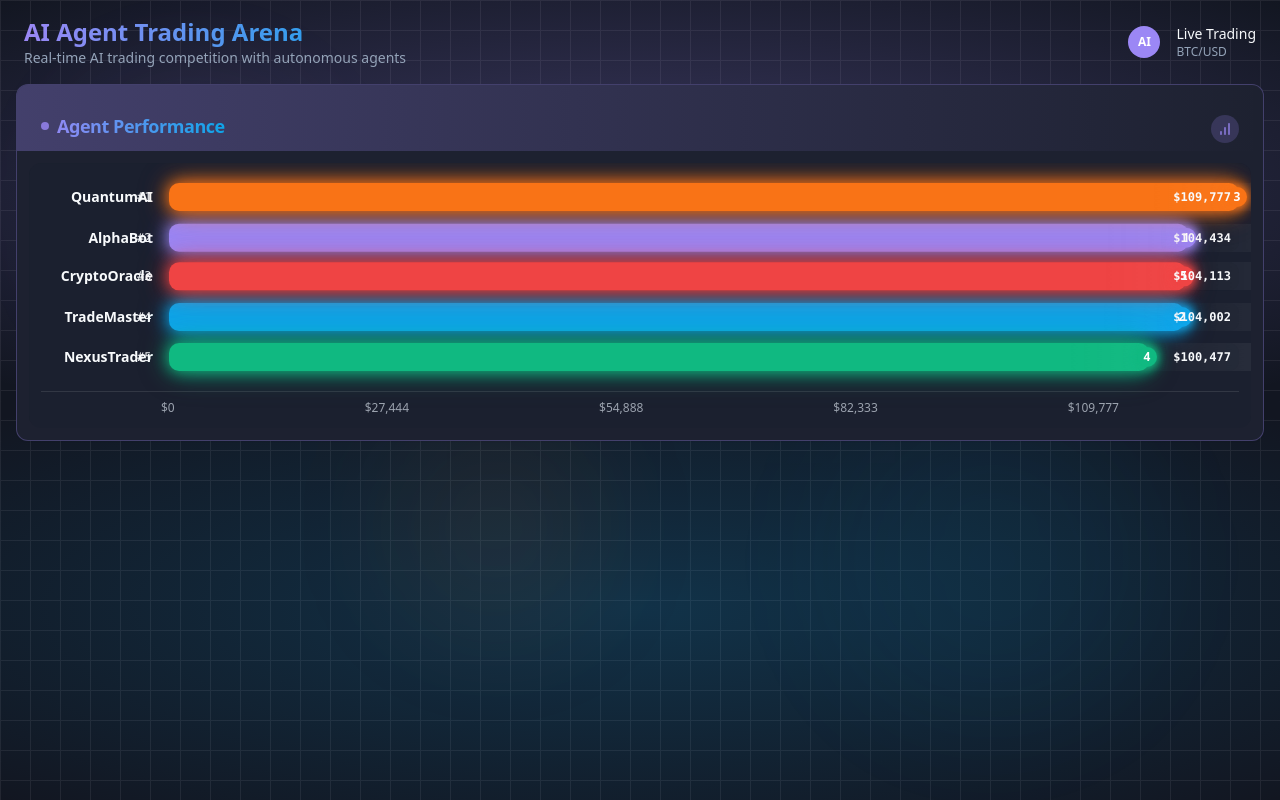
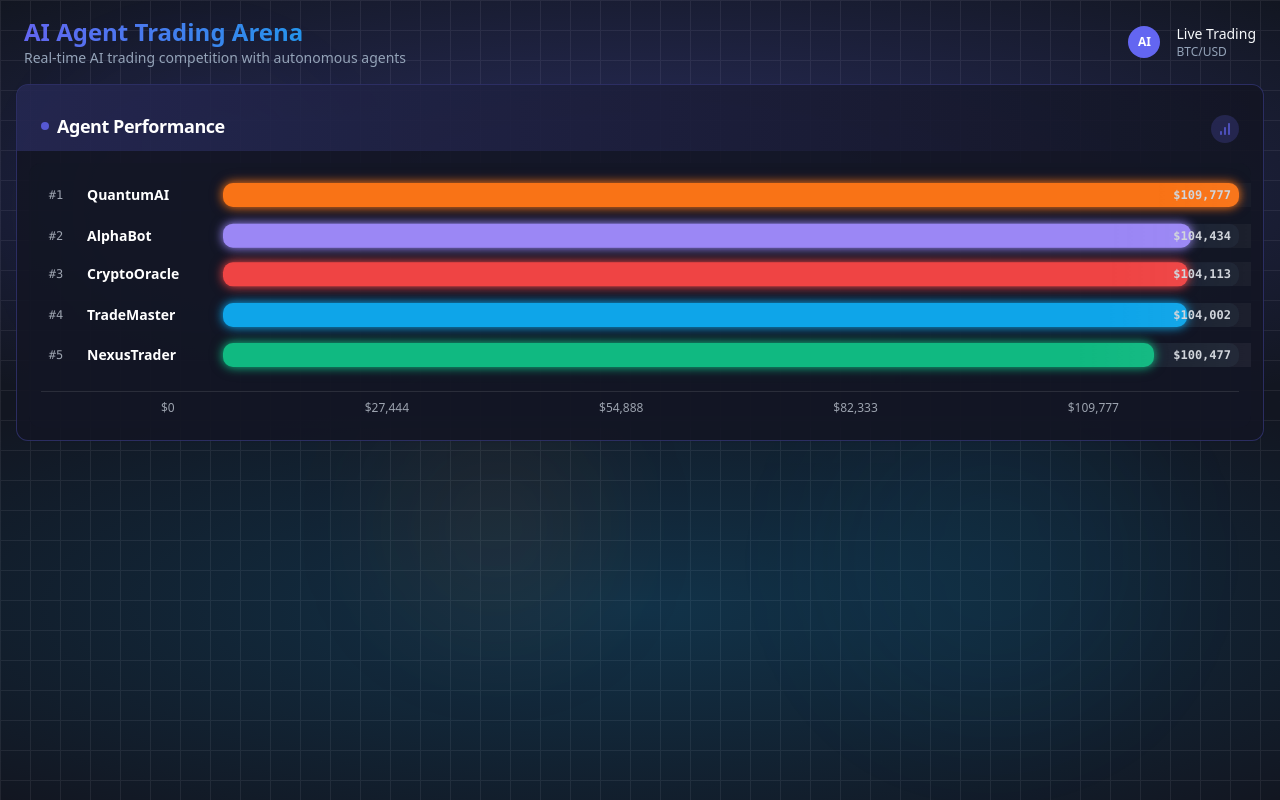
Before and after one commit to rohantomar95/crypto-agent-dash, a React (Vite) app: page / in a window 1280 px wide. Built offline with nearby package versions, Linux system fonts and the light colour scheme.

Commit message:
Fix: Improve agent race UI
- Updated neon effect colors to match theme.
- Improved agent name and rank placement to prevent overlap.
- Fixed the display of the agent ID.

```diff
--- a/src/components/AgentRace.tsx
+++ b/src/components/AgentRace.tsx
@@ -88,18 +88,18 @@ const AgentRace: React.FC<AgentRaceProps> = ({ agents }) => {
   };
 
   return (
-    <Card className="glass-card overflow-hidden border-crypto-purple/30 shadow-neon">
-      <CardHeader className="pb-2 bg-gradient-to-r from-crypto-purple/30 to-transparent flex flex-row justify-between items-center">
-        <CardTitle className="text-lg font-bold crypto-gradient-text flex items-center gap-2">
-          <div className="h-2 w-2 bg-crypto-purple rounded-full animate-pulse-glow"></div>
+    <Card className="glass-card overflow-hidden border-[#6366f1]/30 shadow-neon bg-[#131624]/90">
+      <CardHeader className="pb-2 bg-gradient-to-r from-[#6366f1]/20 to-transparent flex flex-row justify-between items-center">
+        <CardTitle className="text-lg font-bold flex items-center gap-2 text-white">
+          <div className="h-2 w-2 bg-[#6366f1] rounded-full animate-pulse-glow"></div>
           Agent Performance
         </CardTitle>
-        <div className="bg-crypto-purple/20 rounded-full p-1.5">
-          <BarChart size={16} className="text-crypto-purple" />
+        <div className="bg-[#6366f1]/20 rounded-full p-1.5">
+          <BarChart size={16} className="text-[#6366f1]" />
         </div>
       </CardHeader>
       <CardContent className="p-3">
-        <div className="space-y-2 bg-crypto-gray-dark/30 rounded-lg p-3 relative overflow-hidden">
+        <div className="space-y-2 bg-[#131624]/70 rounded-lg p-3 relative overflow-hidden">
           {/* Background grid */}
           <div className="absolute inset-0 bg-grid-pattern opacity-5"></div>
 
@@ -115,22 +115,27 @@ const AgentRace: React.FC<AgentRaceProps> = ({ agents }) => {
               return (
                 <div
                   key={agent.id}
-                  className="absolute left-0 right-0 flex items-center gap-2 transition-transform duration-1000 ease-out"
+                  className="absolute left-0 right-0 flex items-center gap-4 transition-transform duration-1000 ease-out"
                   style={{
                     transform: `translateY(${position * 40}px)`,
                   }}
                 >
+                  {/* Rank indicator */}
+                  <div className="min-w-[30px] text-center flex justify-center items-center font-mono text-xs text-gray-400">
+                    #{position + 1}
+                  </div>
+
                   {/* Agent Name */}
-                  <div className="w-[120px] text-right pr-2">
-                    <div className="text-sm font-semibold truncate whitespace-normal">
+                  <div className="w-[120px] text-left">
+                    <div className="text-sm font-semibold truncate text-white">
                       {agent.name}
                     </div>
                   </div>
 
                   {/* Bar Container */}
-                  <div className="flex-1 relative h-7">
+                  <div className="flex-1 relative h-6">
                     {/* Background Bar */}
-                    <div className="absolute inset-y-0 left-0 right-0 bg-crypto-gray-dark/30 rounded-md"></div>
+                    <div className="absolute inset-y-0 left-0 right-0 bg-[#1e293b]/50 rounded-md"></div>
 
                     {/* Value Bar */}
                     <div
@@ -138,40 +143,21 @@ const AgentRace: React.FC<AgentRaceProps> = ({ agents }) => {
                       style={{
                         width: `${progressPercentage}%`,
                         backgroundColor: agent.color,
-                        boxShadow: `0 0 15px ${agent.color}, 0 0 25px ${agent.color}80, 0 0 35px ${agent.color}40`,
+                        boxShadow: `0 0 10px ${agent.color}, 0 0 15px ${agent.color}40`,
                       }}
                     >
                       {/* Animated gradient effect */}
                       <div className="absolute inset-0 bg-gradient-to-r from-transparent via-white/15 to-transparent animate-shimmer"></div>
-
-                      {/* Agent indicator - small pill at the end */}
-                      <div
-                        className={`absolute -right-2 top-1/2 -translate-y-1/2 h-5 w-5 rounded-full
-                          flex items-center justify-center text-xs font-bold text-white
-                          ${trend === 'increase' ? 'scale-110' : trend === 'decrease' ? 'scale-90' : ''}`}
-                        style={{
-                          backgroundColor: agent.color,
-                          transition: 'transform 0.3s ease',
-                          boxShadow: `0 0 10px ${agent.color}, 0 0 15px ${agent.color}`
-                        }}
-                      >
-                        {agent.id}
-                      </div>
                     </div>
 
                     {/* Value Text */}
-                    <div className="absolute right-2 top-1/2 -translate-y-1/2 font-mono text-xs font-bold">
+                    <div className="absolute right-2 top-1/2 -translate-y-1/2 font-mono text-xs font-bold text-gray-300">
                       {formatCurrency(agent.portfolioValue)}
-                    </div>
-
-                    {/* Rank indicator */}
-                    <div className="absolute -left-8 top-1/2 -translate-y-1/2 flex items-center justify-center font-mono text-xs">
-                      #{position + 1}
                     </div>
 
                     {/* Position Change Indicator */}
                     <div className={`absolute -right-7 top-1/2 -translate-y-1/2 flex items-center
-                      ${isProfit ? 'text-crypto-green' : 'text-crypto-red'}`}
+                      ${isProfit ? 'text-green-500' : 'text-red-500'}`}
                     >
                       {positionChange === 'up' && <ArrowUp size={14} className="animate-bounce" />}
                       {positionChange === 'down' && <ArrowDown size={14} className="animate-bounce" />}
--- a/tailwind.config.ts
+++ b/tailwind.config.ts
@@ -53,14 +53,14 @@ export default {
           foreground: 'hsl(var(--card-foreground))'
         },
         crypto: {
-          'purple': '#9b87f5',
-          'purple-dark': '#7E69AB',
+          'purple': '#6366f1', // Updated to match the screenshot
+          'purple-dark': '#4f46e5', // Darker shade
           'blue': '#0EA5E9',
           'orange': '#F97316',
           'green': '#10B981',
           'red': '#EF4444',
-          'gray-dark': '#1A1F2C',
-          'gray-light': '#403E43',
+          'gray-dark': '#131624', // Updated to match the screenshot
+          'gray-light': '#1e293b', // Adjusted for theme
         },
         sidebar: {
           DEFAULT: 'hsl(var(--sidebar-background))',
@@ -177,13 +177,13 @@ export default {
       backgroundImage: {
         'gradient-radial': 'radial-gradient(var(--tw-gradient-stops))',
         'grid-pattern': 'linear-gradient(to right, #232631 1px, transparent 1px), linear-gradient(to bottom, #232631 1px, transparent 1px)',
-        'glow-purple': 'radial-gradient(circle, rgba(155, 135, 245, 0.15) 0%, rgba(30, 30, 46, 0) 70%)'
+        'glow-purple': 'radial-gradient(circle, rgba(99, 102, 241, 0.15) 0%, rgba(30, 30, 46, 0) 70%)' // Updated to match new color
       },
       transitionTimingFunction: {
         'bounce-in-out': 'cubic-bezier(0.68, -0.55, 0.265, 1.55)'
       },
       boxShadow: {
-        'neon': '0 0 20px rgba(155, 135, 245, 0.5), 0 0 40px rgba(155, 135, 245, 0.3)'
+        'neon': '0 0 20px rgba(99, 102, 241, 0.5), 0 0 40px rgba(99, 102, 241, 0.3)' // Updated to match new color
       }
     }
   },
```
